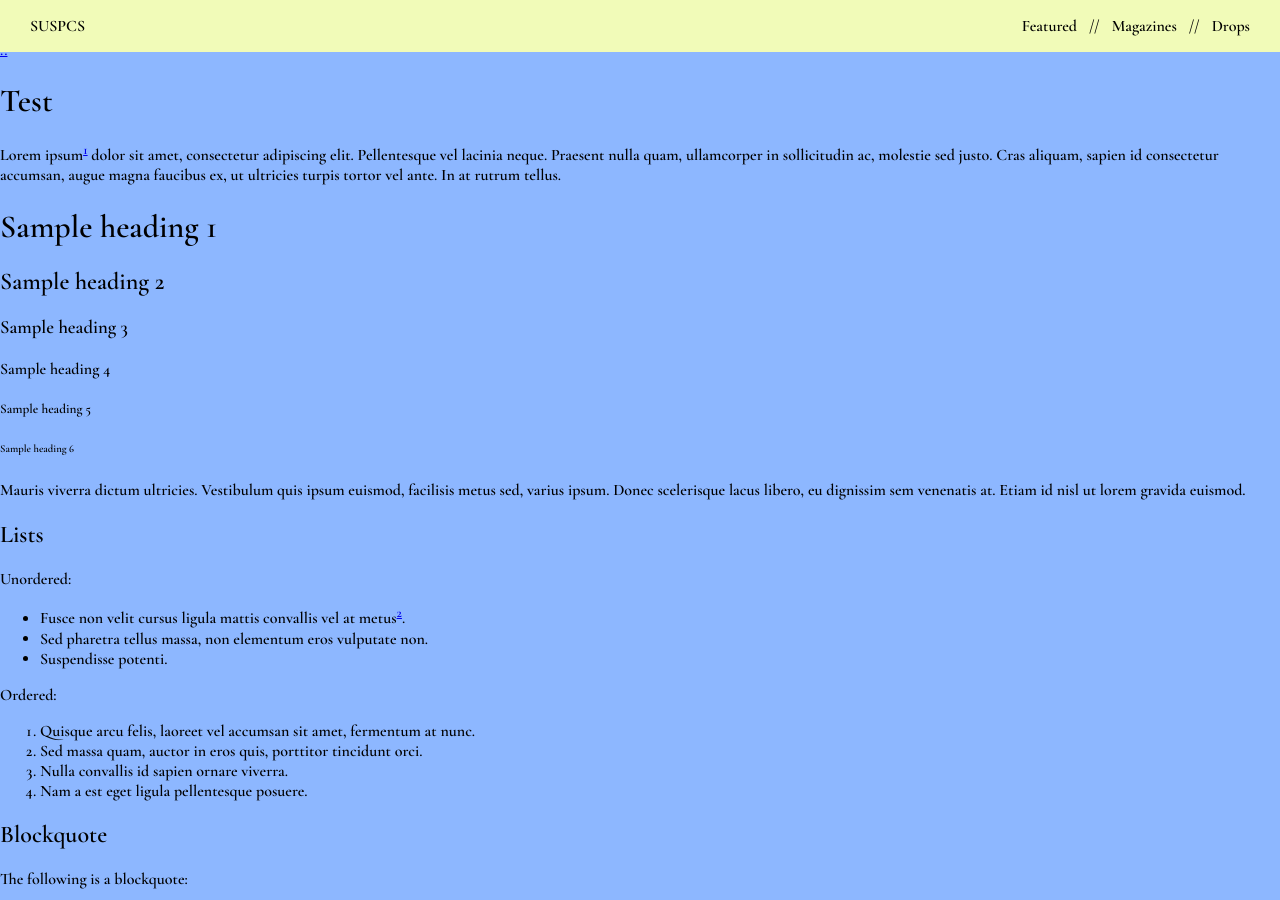
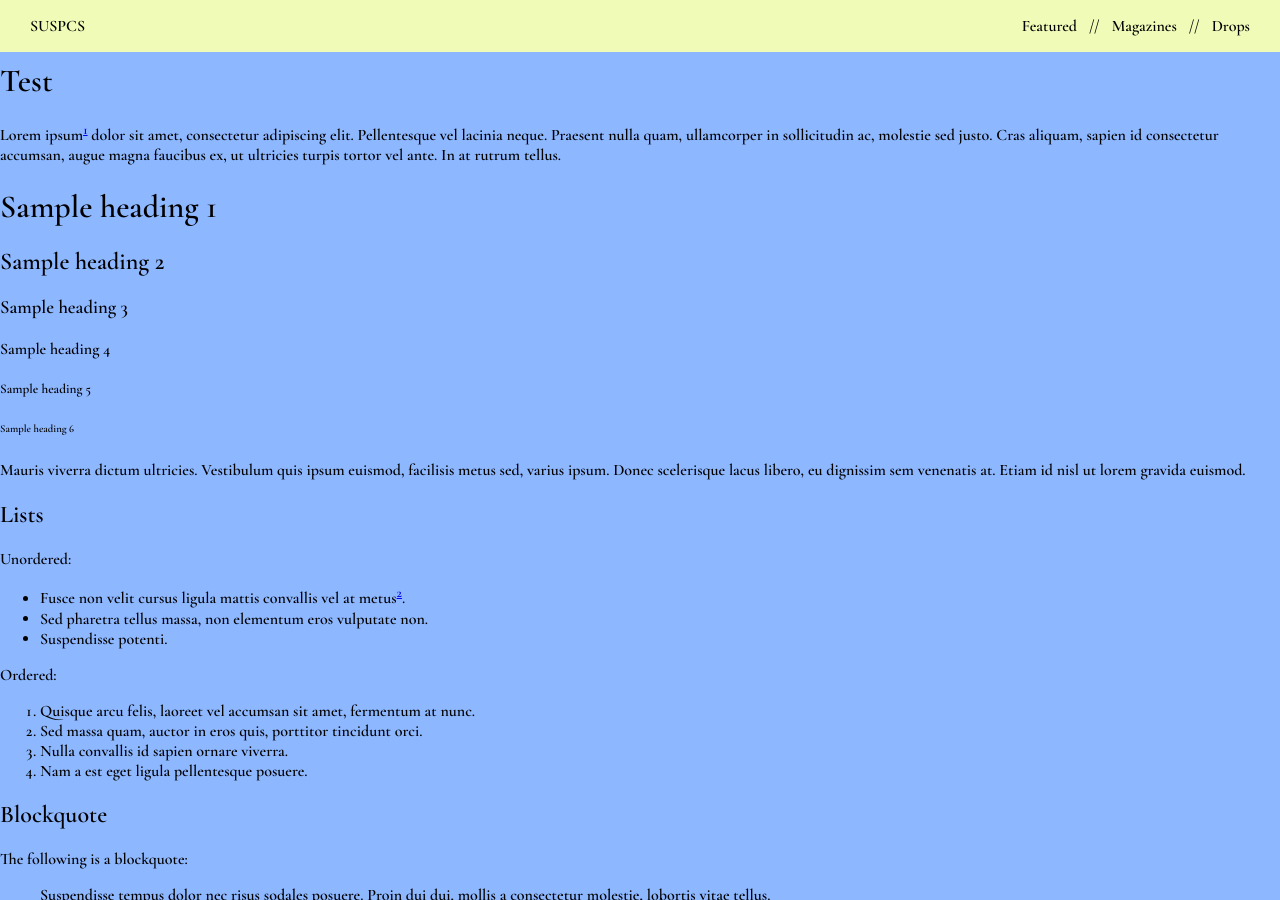
Before and after one commit to SUSPCS/suspcs.xyz, a Jekyll site: the page built from _posts/2020-12-31-test.md, in a window 1280 px wide and 900 px high. Built offline with Jekyll 4.4.1, drawn with Linux system fonts in a browser that asks for light colours.

Commit message:
Update post.html

```diff
--- a/_layouts/post.html
+++ b/_layouts/post.html
@@ -2,6 +2,5 @@
 layout: default
 ---
 
-<a href="{{ site.url }}">{{ site.theme_config.back_home_text }}</a>
 <h1>{{ page.title }}</h1>
 {{ content }}
```
